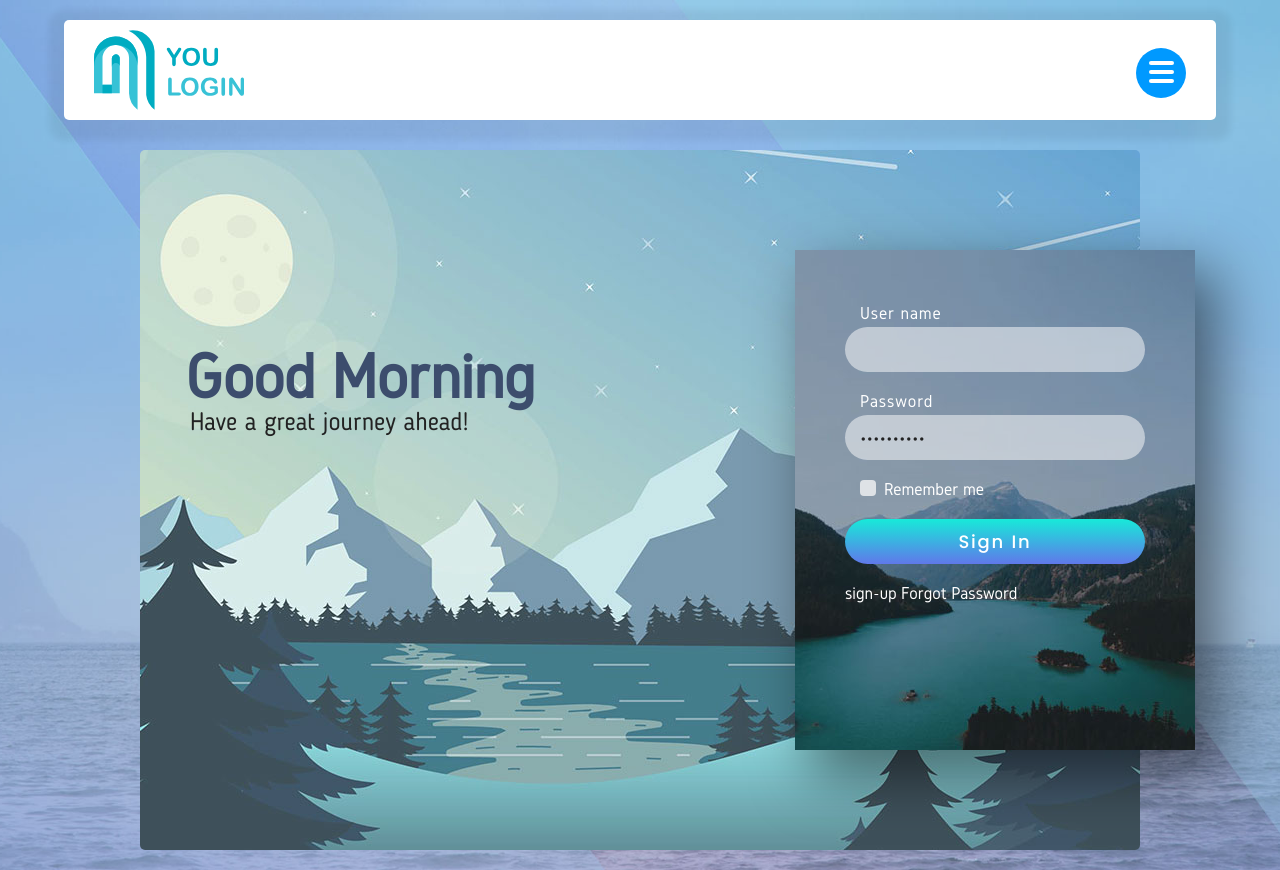
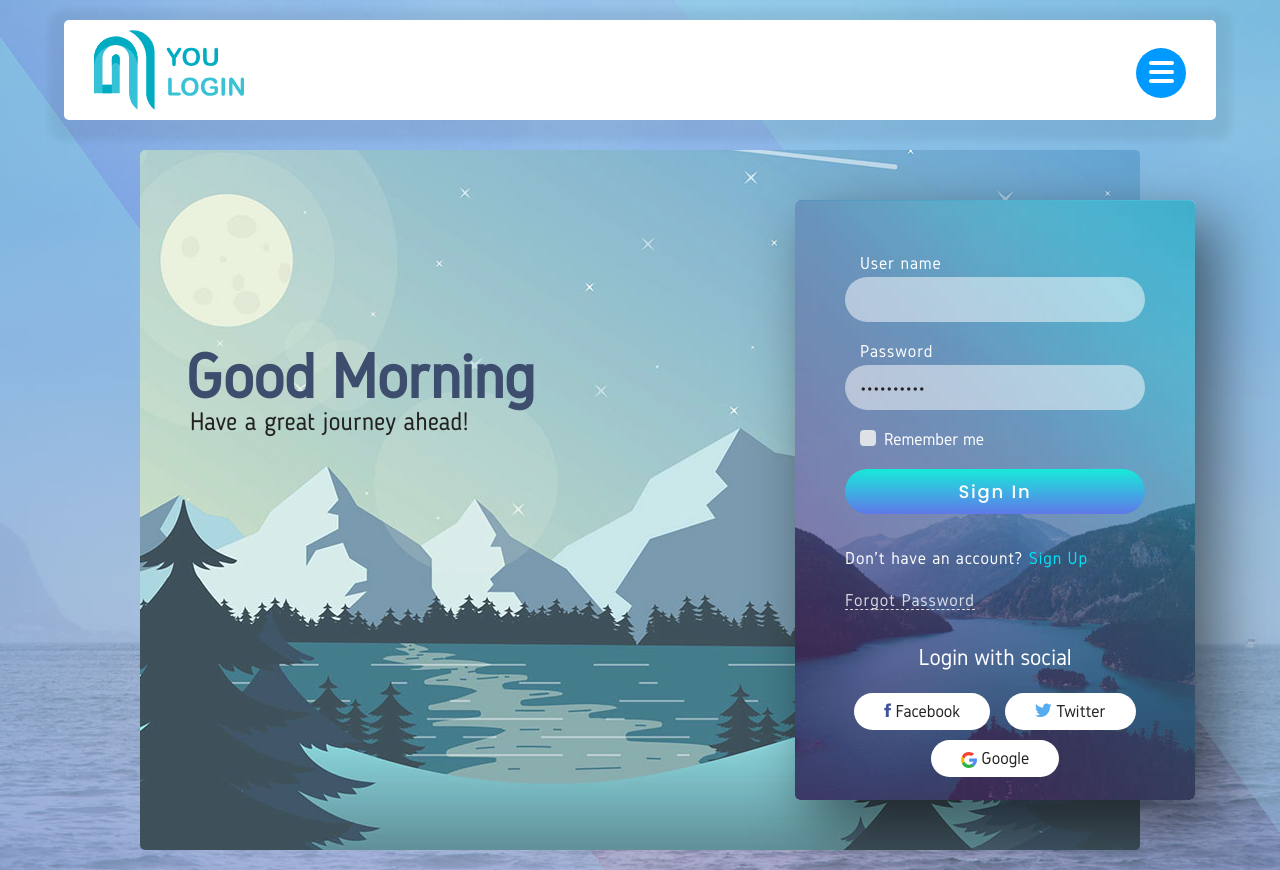
Before and after one commit to dropways/you-login, a PHP site: page / in a window 1280 px wide. Run offline with PHP 8.4, Linux system fonts and the light colour scheme; some web fonts are replaced.

Commit message:
login style1 html done

```diff
--- a/css/style.css
+++ b/css/style.css
@@ -113,6 +113,10 @@ p {
 	max-width: 1700px;
 	width: 100%;
 }
+
+.height-100-percentage{height: 100%;}
+.width-100-percentage{width: 100%;}
+.padding-top-15px{padding-top: 15px;}
 
 /*==============================================================
 	02. Header Style
@@ -357,6 +361,38 @@ p {
 	background-image: linear-gradient(to right top, #38438b, #944b94, #d75a88, #ff7e71, #ffb25f, #ffeb68);
 }
 
+.login-with{
+	color: #ffffff;
+	text-align: center;
+}
+.login-with h3{
+	font-size: 24px;
+	font-weight: 400;
+	font-family: 'gidoleregular';
+	margin-bottom: 15px;
+}
+.social-login-btn{}
+.social-login-btn li{
+	display: inline-block;
+	vertical-align: middle;
+	margin: 5px;
+}
+.social-login-btn li a{
+	display: block;
+	background: #ffffff;
+	color: #222222;
+	padding: 5px 30px;
+	-webkit-border-radius: 25px;
+	-moz-border-radius: 25px;
+	border-radius: 25px;
+}
+.social-login-btn li.facebook-btn a i{color: #405499;}
+.social-login-btn li.twitter-btn a i{color: #55acee;}
+.social-login-btn li.google-btn a img{
+	display: inline-block;
+	vertical-align: middle;
+	margin-top: -4px;
+}
 
 .login-form-slider{
 	position: relative;
@@ -373,8 +409,8 @@ p {
 	display: none;
 }
 .login-form-slider .slide.login-slide{display: block;}
-.login-form-slider .slide.signup-slide{background: green; color: #ffffff;}
-.login-form-slider .slide.forgot-password-slide{background: blue; color: #ffffff;}
+.login-form-slider .slide.signup-slide{}
+.login-form-slider .slide.forgot-password-slide{}
 
 /* style 1 css */
 
@@ -395,7 +431,7 @@ p {
 	border-radius: 5px;
 	position: relative;
 }
-.style1 .login-box h1 {
+.style1 .login-box h1.title{
 	position: absolute;
 	left: 45px;
 	top: 27%;
@@ -403,7 +439,7 @@ p {
 	font-size: 65px;
 	font-family: 'gidoleregular';
 }
-.style1 .login-box h3 {
+.style1 .login-box h3.subtitle{
 	position: absolute;
 	left: 50px;
 	top: 37%;
@@ -416,11 +452,12 @@ p {
 	background-size: cover;
 	background-position: center bottom;
 	width: 400px;
-	height: 500px;
+	height: 600px;
 	-webkit-border-radius: 5px;
 	-moz-border-radius: 5px;
 	border-radius: 5px;
 	position: absolute;
+	overflow: hidden;
 	right: -55px;
 	-webkit-box-shadow: 20px 22px 58px 3px rgba(0, 0, 0, .50);
 	-moz-box-shadow: 20px 22px 58px 3px rgba(0, 0, 0, .50);
@@ -428,7 +465,7 @@ p {
 }
 .login-style1{
 	background: url(../images/style2img.jpg) no-repeat;
-	padding: 50px;
+	padding: 50px 50px 10px;
 	color: #ffffff;
 }
 .login-style1 .label{
@@ -484,6 +521,46 @@ p {
 .login-style1 a{
 	color: #ffffff;
 }
+.login-style1 .sign-up-txt{
+	font-size: 18px;
+	color: #ffffff;
+	font-weight: 400;
+	letter-spacing: 0.050em;
+	padding-bottom: 15px;
+	padding-top: 15px;
+}
+.login-style1 .sign-up-txt a{
+	color: #01e3f7;
+	-webkit-transition: all 0.3s ease-in-out;
+	-moz-transition: all 0.3s ease-in-out;
+	-o-transition: all 0.3s ease-in-out;
+	transition: all 0.3s ease-in-out;
+}
+.login-style1 .sign-up-txt a:hover{
+	color: #ffffff;
+}
+.login-style1 .forgot-txt{
+	padding-bottom: 30px;
+}
+.login-style1 .forgot-txt a{
+	color: rgba(255,255,255,0.8);
+	display: inline-block;
+	font-size: 18px;
+	line-height: 18px;
+	letter-spacing: 0.050em;
+	border-bottom: 1px dashed rgba(255,255,255,0.8);
+	-webkit-transition: all 0.3s ease-in-out;
+	-moz-transition: all 0.3s ease-in-out;
+	-o-transition: all 0.3s ease-in-out;
+	transition: all 0.3s ease-in-out;
+}
+.login-style1 .forgot-txt a:hover{
+	color: #ffffff;
+}
+
+
+
+
 /* style 2 css */
 .index2 .style2{
 	background: url(../images/banner2.jpg) no-repeat;
--- a/index.html
+++ b/index.html
@@ -59,8 +59,8 @@
 		<section class="cd-section index visible ">
 			<div class="cd-content style1">
 				<div class="login-box d-flex align-items-center">
-					<h1>Good Morning</h1>
-					<h3>Have a great journey ahead!</h3>
+					<h1 class="title">Good Morning</h1>
+					<h3 class="subtitle">Have a great journey ahead!</h3>
 					<div class="login-form-box">
 						<div class="login-form-slider">
 							<div class="login-slide slide login-style1">
@@ -83,16 +83,64 @@
 										<input type="submit" class="submit" value="Sign In">
 									</div>
 								</form>
-								<a href="javascript:;" class="sign-up-click">sign-up</a>
-								<a href="javascript:;" class="forgot-password-click">Forgot Password</a>
+								<div class="sign-up-txt">
+									Don't have an account? <a href="javascript:;" class="sign-up-click">Sign Up</a>
+								</div>
+								<div class="forgot-txt">
+									<a href="javascript:;" class="forgot-password-click">Forgot Password</a>
+								</div>
+								<div class="login-with">
+									<h3>Login with social</h3>
+									<ul class="social-login-btn">
+										<li class="facebook-btn"><a href="#"><i class="ion-social-facebook"></i> Facebook</a></li>
+										<li class="twitter-btn"><a href="#"><i class="ion-social-twitter"></i> Twitter</a></li>
+										<li class="google-btn"><a href="#"><img src="images/google.svg"> Google</a></li>
+									</ul>
+								</div>
 							</div>
-							<div class="signup-slide slide">
-								<h4>sign-up</h4>
-								<a href="javascript:;" class="login-click">login</a>
+							<div class="signup-slide slide login-style1">
+								<div class="d-flex height-100-percentage">
+									<div class="align-self-center width-100-percentage">
+										<form>
+											<div class="form-group">
+												<label class="label">First name</label>
+												<input type="text" class="form-control">
+											</div>
+											<div class="form-group">
+												<label class="label">Last name</label>
+												<input type="text" class="form-control">
+											</div>
+											<div class="form-group">
+												<label class="label">Email</label>
+												<input type="email" class="form-control">
+											</div>
+											<div class="form-group padding-top-15px">
+												<input type="submit" class="submit" value="Sign Up">
+											</div>
+										</form>
+										<div class="sign-up-txt">
+											if you have an account? <a href="javascript:;" class="login-click">login</a>
+										</div>
+									</div>
+								</div>
 							</div>
-							<div class="forgot-password-slide slide">
-								<h4>forgot-password</h4>
-								<a href="javascript:;" class="login-click">login</a>
+							<div class="forgot-password-slide slide login-style1">
+								<div class="d-flex height-100-percentage">
+									<div class="align-self-center width-100-percentage">
+										<form>
+											<div class="form-group">
+												<label class="label">Enter your email address to reset your password</label>
+												<input type="email" class="form-control">
+											</div>
+											<div class="form-group">
+												<input type="submit" class="submit" value="Submit">
+											</div>
+										</form>
+										<div class="sign-up-txt">
+											if you remember your password? <a href="javascript:;" class="login-click">login</a>
+										</div>
+									</div>
+								</div>
 							</div>
 						</div>
 					</div>
--- a/js/main.js
+++ b/js/main.js
@@ -107,7 +107,6 @@ jQuery(document).ready(function($){
 				    }
 				});
 			});
-
 		}, 50);
 	}
 
--- a/js/script.js
+++ b/js/script.js
@@ -22,16 +22,16 @@ jQuery(document).ready(function(){
 	});
 
 	// login form slider js
-	jQuery('.login-form-slider .sign-up-click').on('click', function() {
+	jQuery(document).on('click', '.login-form-slider .sign-up-click', function() {
 		jQuery('.signup-slide').velocity({translateX: ['0%','-100%'] }, {display:"block"});
 		jQuery('.login-slide').velocity({translateX: '100%' }, {display:"none"});
 	});
-	jQuery('.login-form-slider .login-click').on('click', function() {
+	jQuery(document).on('click', '.login-form-slider .login-click', function() {
 		jQuery('.login-slide').velocity({translateX: ['0%','-100%'] }, {display:"block"});
 		jQuery('.forgot-password-slide').velocity({translateX: '100%' }, {display:"none"});
 		jQuery('.signup-slide').velocity({translateX: '100%' }, {display:"none"});
 	});
-	jQuery('.login-form-slider .forgot-password-click').on('click', function() {
+	jQuery(document).on('click', '.login-form-slider .forgot-password-click', function() {
 		jQuery('.forgot-password-slide').velocity({translateX: ['0%','-100%'] }, {display:"block"});
 		jQuery('.login-slide').velocity({translateX: '100%' }, {display:"none"});
 	});
```
Also changed, not shown: images/google.svg (added), images/style2img.jpg.
